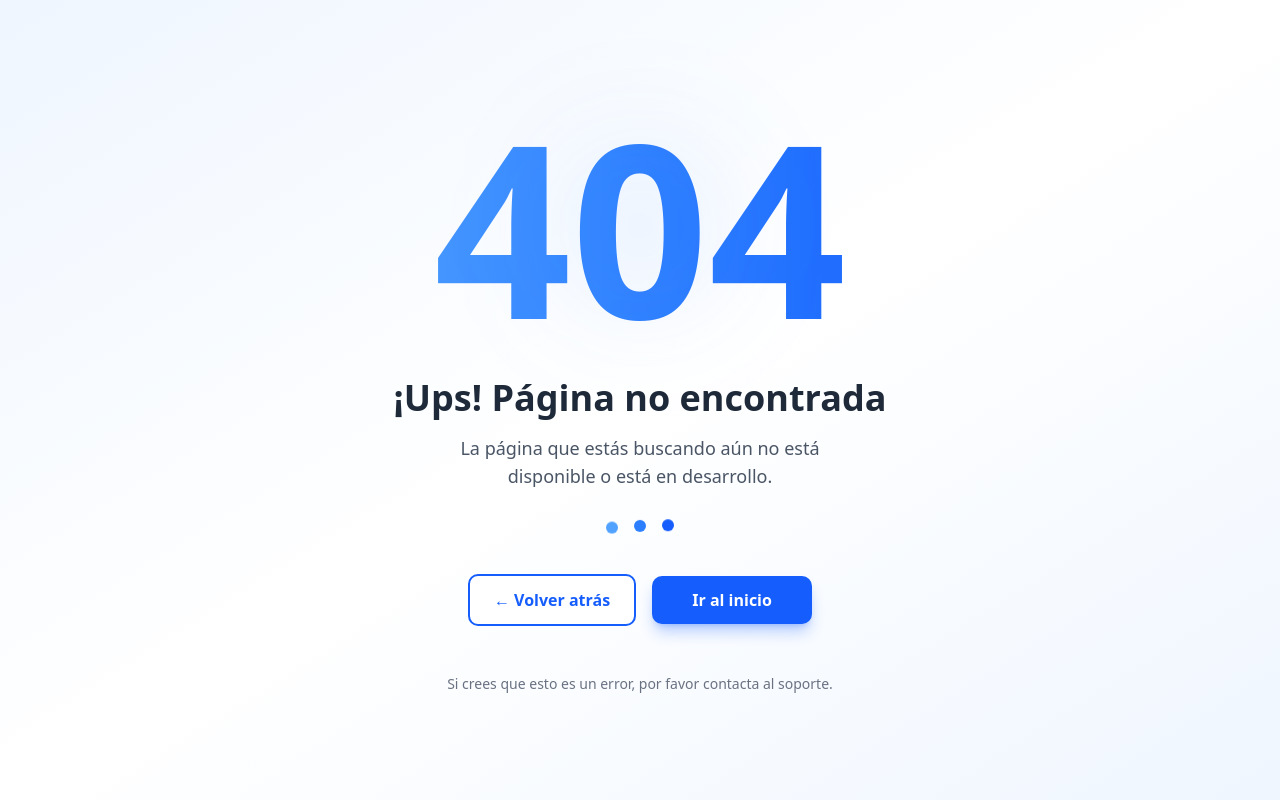
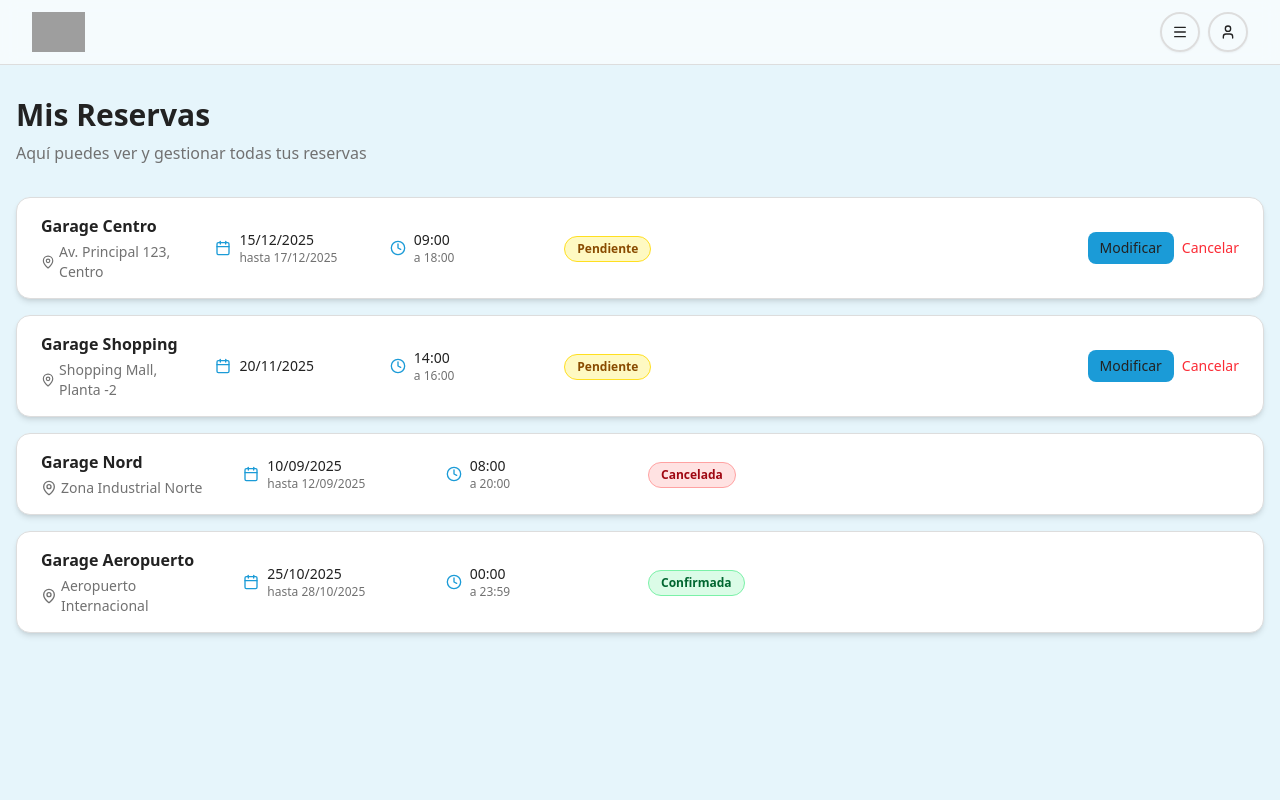
Before and after one commit to Lyn-UTN/tp-dsw, a React (Vite) app in the folder Frontend/: page /misreservas in a window 1280 px wide. Before the commit this address had no page. Built offline with nearby package versions, Linux system fonts and the light colour scheme; grey boxes are pictures that could not be loaded.

Commit message:
Agrego página MisReservas y modifico entity de garage

```diff
--- a/Frontend/src/App.tsx
+++ b/Frontend/src/App.tsx
@@ -1,9 +1,10 @@
-import { Routes, Route } from "react-router-dom";
-import Home from "./pages/Home";
-import Login from "./pages/Login.tsx";
-import Register from "./pages/Register.tsx";
-import GararageReserva from "./pages/GarageReserva.tsx";
-import NotFound from "./pages/NotFound.tsx";
+import { Routes, Route } from 'react-router-dom';
+import Home from './pages/Home';
+import Login from './pages/Login.tsx';
+import Register from './pages/Register.tsx';
+import GararageReserva from './pages/GarageReserva.tsx';
+import NotFound from './pages/NotFound.tsx';
+import MisReservas from './pages/MisReservas.tsx';
 
 function App() {
   return (
@@ -13,6 +14,7 @@ function App() {
       <Route path="/registrarse" element={<Register />} />
       <Route path="/garagereserva/:id" element={<GararageReserva />} />
       <Route path="*" element={<NotFound />} />
+      <Route path="/misreservas" element={<MisReservas />} />
     </Routes>
   );
 }
--- a/Frontend/src/components/header.tsx
+++ b/Frontend/src/components/header.tsx
@@ -1,21 +1,21 @@
-"use client";
+'use client';
 
-import { useEffect, useState } from "react";
-import { Link } from "react-router-dom";
-import { Button } from "@/components/ui/button";
-import { Menu, User } from "lucide-react";
+import { useEffect, useState } from 'react';
+import { Link } from 'react-router-dom';
+import { Button } from '@/components/ui/button';
+import { Menu, User } from 'lucide-react';
 import {
   DropdownMenu,
   DropdownMenuContent,
   DropdownMenuItem,
   DropdownMenuTrigger,
-} from "@/components/ui/dropdown-menu";
+} from '@/components/ui/dropdown-menu';
 
 export function Header() {
   const [nombreUsuario, setNombreUsuario] = useState<string | null>(null);
 
   useEffect(() => {
-    const clienteStr = localStorage.getItem("cliente");
+    const clienteStr = localStorage.getItem('cliente');
 
     if (clienteStr) {
       try {
@@ -28,7 +28,7 @@ export function Header() {
           return;
         }
       } catch (err) {
-        console.error("Error parseando cliente desde localStorage:", err);
+        console.error('Error parseando cliente desde localStorage:', err);
       }
     }
   }, []);
@@ -75,7 +75,7 @@ export function Header() {
               </DropdownMenuTrigger>
               <DropdownMenuContent align="end" className="w-48">
                 <DropdownMenuItem asChild>
-                  <Link to="/NotFound" className="cursor-pointer">
+                  <Link to="/misreservas" className="cursor-pointer">
                     Mis Reservas
                   </Link>
                 </DropdownMenuItem>
--- /dev/null
+++ b/Frontend/src/pages/MisReservas.tsx
@@ -0,0 +1,232 @@
+'use client';
+
+import { Header } from '@/components/header';
+import { Button } from '@/components/ui/button';
+import { Card } from '@/components/ui/card';
+import { MapPin, Calendar, Clock } from 'lucide-react';
+
+interface Reserva {
+  id: string;
+  nombre: string;
+  ubicacion: string;
+  diaInicio: string;
+  diaFin: string;
+  horaInicio: string;
+  horaFin: string;
+  estado?: 'pendiente' | 'confirmada' | 'cancelada';
+}
+
+export default function MisReservas() {
+  const reservas: Reserva[] = [
+    {
+      id: '1',
+      nombre: 'Garage Centro',
+      ubicacion: 'Av. Principal 123, Centro',
+      diaInicio: '2025-12-15',
+      diaFin: '2025-12-17',
+      horaInicio: '09:00',
+      horaFin: '18:00',
+      estado: 'pendiente',
+    },
+    {
+      id: '2',
+      nombre: 'Garage Shopping',
+      ubicacion: 'Shopping Mall, Planta -2',
+      diaInicio: '2025-11-20',
+      diaFin: '2025-11-20',
+      horaInicio: '14:00',
+      horaFin: '16:00',
+      estado: 'pendiente',
+    },
+    {
+      id: '3',
+      nombre: 'Garage Aeropuerto',
+      ubicacion: 'Aeropuerto Internacional',
+      diaInicio: '2025-10-25',
+      diaFin: '2025-10-28',
+      horaInicio: '00:00',
+      horaFin: '23:59',
+      estado: 'confirmada',
+    },
+    {
+      id: '4',
+      nombre: 'Garage Nord',
+      ubicacion: 'Zona Industrial Norte',
+      diaInicio: '2025-09-10',
+      diaFin: '2025-09-12',
+      horaInicio: '08:00',
+      horaFin: '20:00',
+      estado: 'cancelada',
+    },
+  ];
+
+  const getReservaStatus = (
+    reserva: Reserva
+  ): 'pendiente' | 'confirmada' | 'cancelada' => {
+    if (reserva.estado) return reserva.estado;
+
+    const today = new Date();
+    today.setHours(0, 0, 0, 0);
+
+    const diaFin = new Date(reserva.diaFin + 'T00:00:00');
+
+    if (diaFin < today) {
+      return 'confirmada';
+    }
+    return 'pendiente';
+  };
+
+  const reservasOrdenadas = [...reservas].sort((a, b) => {
+    const statusA = getReservaStatus(a);
+    const statusB = getReservaStatus(b);
+
+    const statusOrder = { pendiente: 0, cancelada: 1, confirmada: 2 };
+    return statusOrder[statusA] - statusOrder[statusB];
+  });
+
+  const formatDate = (dateString: string) => {
+    const date = new Date(dateString + 'T00:00:00');
+    return date.toLocaleDateString('es-ES', {
+      day: '2-digit',
+      month: '2-digit',
+      year: 'numeric',
+    });
+  };
+
+  const getStatusBadgeStyle = (
+    estado: 'pendiente' | 'confirmada' | 'cancelada'
+  ) => {
+    const styles = {
+      pendiente: 'bg-yellow-100 text-yellow-800 border border-yellow-300',
+      confirmada: 'bg-green-100 text-green-800 border border-green-300',
+      cancelada: 'bg-red-100 text-red-800 border border-red-300',
+    };
+    return styles[estado];
+  };
+
+  const getStatusLabel = (estado: 'pendiente' | 'confirmada' | 'cancelada') => {
+    const labels = {
+      pendiente: 'Pendiente',
+      confirmada: 'Confirmada',
+      cancelada: 'Cancelada',
+    };
+    return labels[estado];
+  };
+
+  const handleCancelar = (id: string) => {
+    console.log('Cancelar reserva:', id);
+  };
+
+  const handleModificar = (id: string) => {
+    console.log('Modificar reserva:', id);
+  };
+
+  return (
+    <div className="min-h-screen bg-primary-light">
+      <Header />
+      <main className="container mx-auto px-4 py-8">
+        <div className="mb-8">
+          <h1 className="text-3xl font-bold text-foreground">Mis Reservas</h1>
+          <p className="text-muted-foreground mt-2">
+            Aquí puedes ver y gestionar todas tus reservas
+          </p>
+        </div>
+
+        <div className="space-y-4">
+          {reservasOrdenadas.length > 0 ? (
+            reservasOrdenadas.map((reserva) => {
+              const estado = getReservaStatus(reserva);
+              const mostrarBotones = estado === 'pendiente';
+
+              return (
+                <Card
+                  key={reserva.id}
+                  className="w-full py-4 bg-white shadow-md hover:shadow-lg transition-shadow"
+                >
+                  <div className="flex items-center justify-between px-6">
+                    {/* Información de la reserva */}
+                    <div className="flex-1 grid grid-cols-2 md:grid-cols-6 gap-4 items-center">
+                      {/* Nombre y ubicación */}
+                      <div className="col-span-2 md:col-span-1">
+                        <h3 className="font-semibold text-foreground">
+                          {reserva.nombre}
+                        </h3>
+                        <div className="flex items-center gap-1 text-sm text-muted-foreground mt-1">
+                          <MapPin className="h-4 w-4" />
+                          <span>{reserva.ubicacion}</span>
+                        </div>
+                      </div>
+
+                      {/* Fechas */}
+                      <div className="col-span-1">
+                        <div className="flex items-center gap-2 text-sm">
+                          <Calendar className="h-4 w-4 text-primary" />
+                          <div>
+                            <p className="font-medium text-foreground">
+                              {formatDate(reserva.diaInicio)}
+                            </p>
+                            {reserva.diaInicio !== reserva.diaFin && (
+                              <p className="text-xs text-muted-foreground">
+                                hasta {formatDate(reserva.diaFin)}
+                              </p>
+                            )}
+                          </div>
+                        </div>
+                      </div>
+
+                      {/* Horas */}
+                      <div className="col-span-1">
+                        <div className="flex items-center gap-2 text-sm">
+                          <Clock className="h-4 w-4 text-primary" />
+                          <div>
+                            <p className="font-medium text-foreground">
+                              {reserva.horaInicio}
+                            </p>
+                            <p className="text-xs text-muted-foreground">
+                              a {reserva.horaFin}
+                            </p>
+                          </div>
+                        </div>
+                      </div>
+
+                      <div className="col-span-1">
+                        <span
+                          className={`inline-block px-3 py-1 rounded-full text-xs font-semibold ${getStatusBadgeStyle(
+                            estado
+                          )}`}
+                        >
+                          {getStatusLabel(estado)}
+                        </span>
+                      </div>
+                    </div>
+
+                    {mostrarBotones && (
+                      <div className="flex gap-2 ml-4 items-center">
+                        <Button
+                          size="sm"
+                          onClick={() => handleModificar(reserva.id)}
+                        >
+                          Modificar
+                        </Button>
+                        <button
+                          onClick={() => handleCancelar(reserva.id)}
+                          className="text-red-500 hover:text-red-700 font-medium text-sm transition-colors"
+                        >
+                          Cancelar
+                        </button>
+                      </div>
+                    )}
+                  </div>
+                </Card>
+              );
+            })
+          ) : (
+            <div className="text-center py-12">
+              <p className="text-muted-foreground">No tienes reservas aún</p>
+            </div>
+          )}
+        </div>
+      </main>
+    </div>
+  );
+}
```
Also changed, not shown: 2 other files (tests, documents, lock files or other folders).
